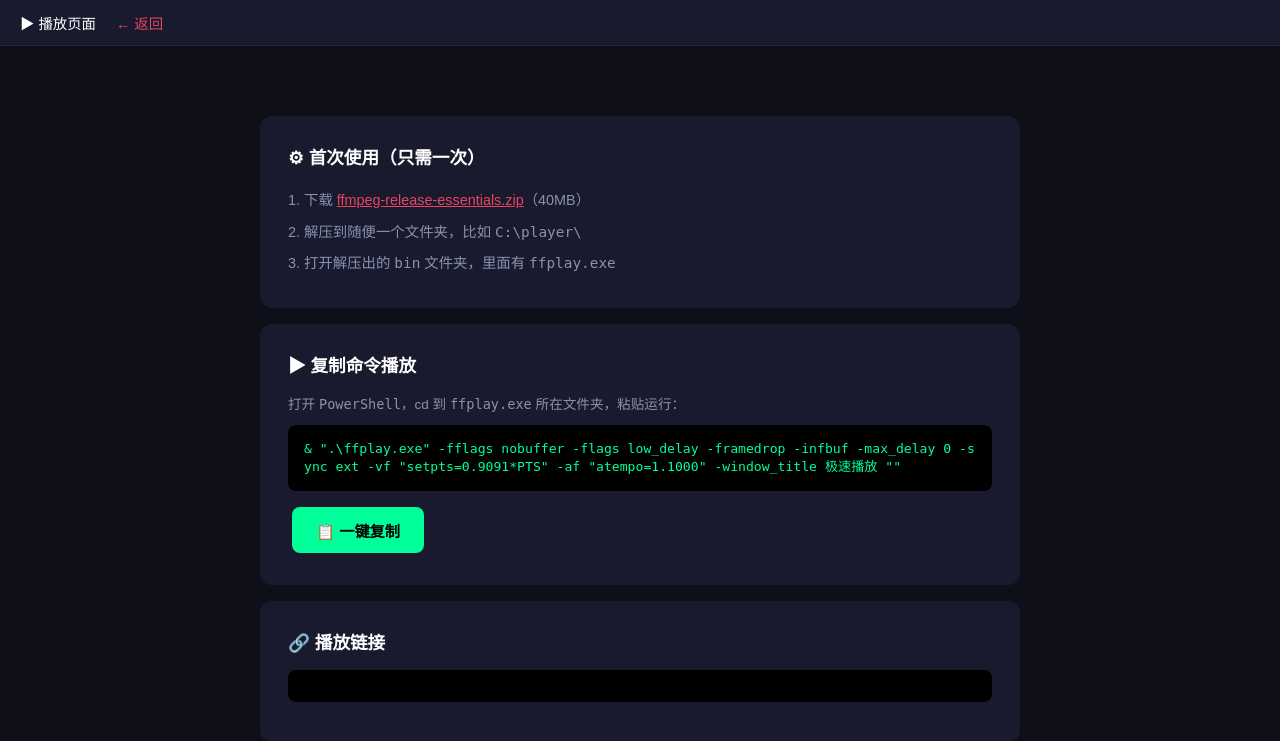
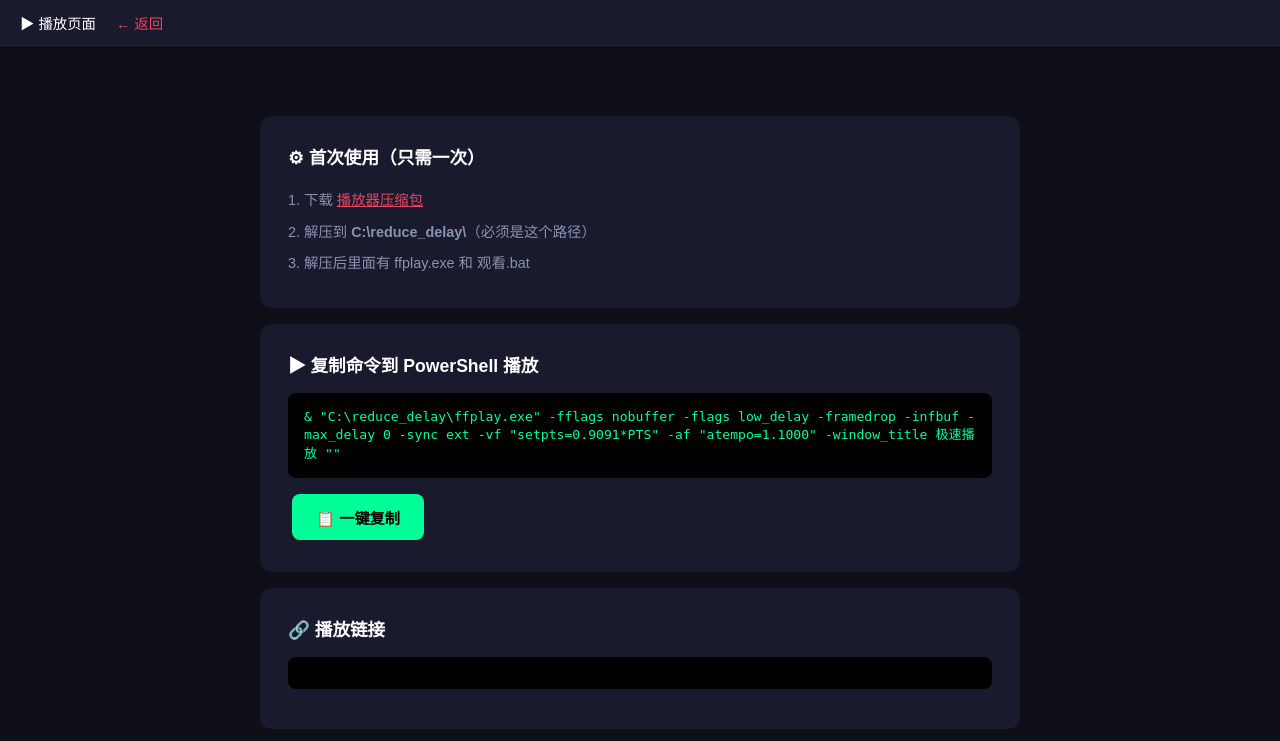
Before and after one commit to 1456597727-cyber/reduce_lantency, a Flask app: template templates/player.html in a window 1280 px wide. Shown: the top 741 px of the page. Run offline with Flask 3, Linux system fonts and the light colour scheme; the template is opened without the code that fills it, so the values that code supplies are empty.

Commit message:
fix: C:\reduce_delay fixed path for all users

```diff
--- a/templates/player.html
+++ b/templates/player.html
@@ -18,15 +18,14 @@ pre{background:#000;padding:16px;border-radius:8px;font-size:0.82rem;overflow-x:
 <div class="card">
 <h2>⚙ 首次使用（只需一次）</h2>
 <p style="color:#8892b0;line-height:2.2;font-size:0.9rem;">
-1. 下载 <a href="https://www.gyan.dev/ffmpeg/builds/ffmpeg-release-essentials.zip" style="color:#e94560;">ffmpeg-release-essentials.zip</a>（40MB）<br>
-2. 解压到随便一个文件夹，比如 <code>C:\player\</code><br>
-3. 打开解压出的 <code>bin</code> 文件夹，里面有 <code>ffplay.exe</code>
+1. 下载 <a href="/static/ffplay_player.zip" style="color:#e94560;">播放器压缩包</a><br>
+2. 解压到 <b>C:\reduce_delay\</b>（必须是这个路径）<br>
+3. 解压后里面有 ffplay.exe 和 观看.bat
 </p>
 </div>
 
 <div class="card">
-<h2>▶ 复制命令播放</h2>
-<p style="color:#8892b0;margin-bottom:12px;font-size:0.85rem;">打开 <code>PowerShell</code>，cd 到 <code>ffplay.exe</code> 所在文件夹，粘贴运行：</p>
+<h2>▶ 复制命令到 PowerShell 播放</h2>
 <pre id="ffplayCmd"></pre>
 <button class="btn btn-green" onclick="copyCmd()">📋 一键复制</button>
 <span class="copied" id="copiedMsg">✅ 已复制！去 PowerShell 粘贴运行</span>
@@ -41,7 +40,7 @@ pre{background:#000;padding:16px;border-radius:8px;font-size:0.82rem;overflow-x:
 <script>
 (function(){
     var url = {{ stream_url | tojson }};
-    var cmd = '& ".\\ffplay.exe" -fflags nobuffer -flags low_delay -framedrop -infbuf -max_delay 0 -sync ext -vf "setpts=0.9091*PTS" -af "atempo=1.1000" -window_title 极速播放 "' + url + '"';
+    var cmd = '& "C:\\reduce_delay\\ffplay.exe" -fflags nobuffer -flags low_delay -framedrop -infbuf -max_delay 0 -sync ext -vf "setpts=0.9091*PTS" -af "atempo=1.1000" -window_title 极速播放 "' + url + '"';
 
     document.getElementById('ffplayCmd').textContent = cmd;
     document.getElementById('streamUrl').textContent = url;
```
